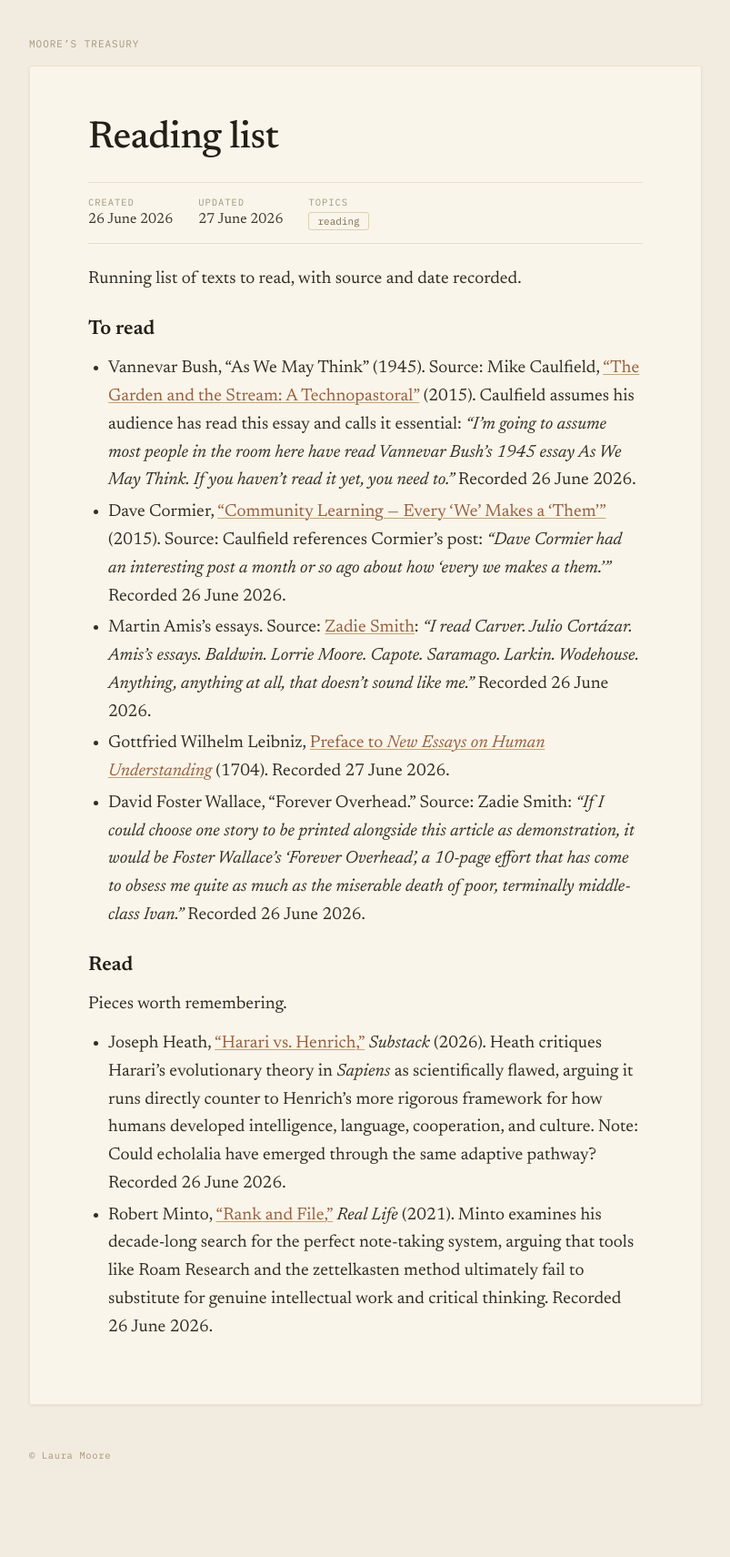
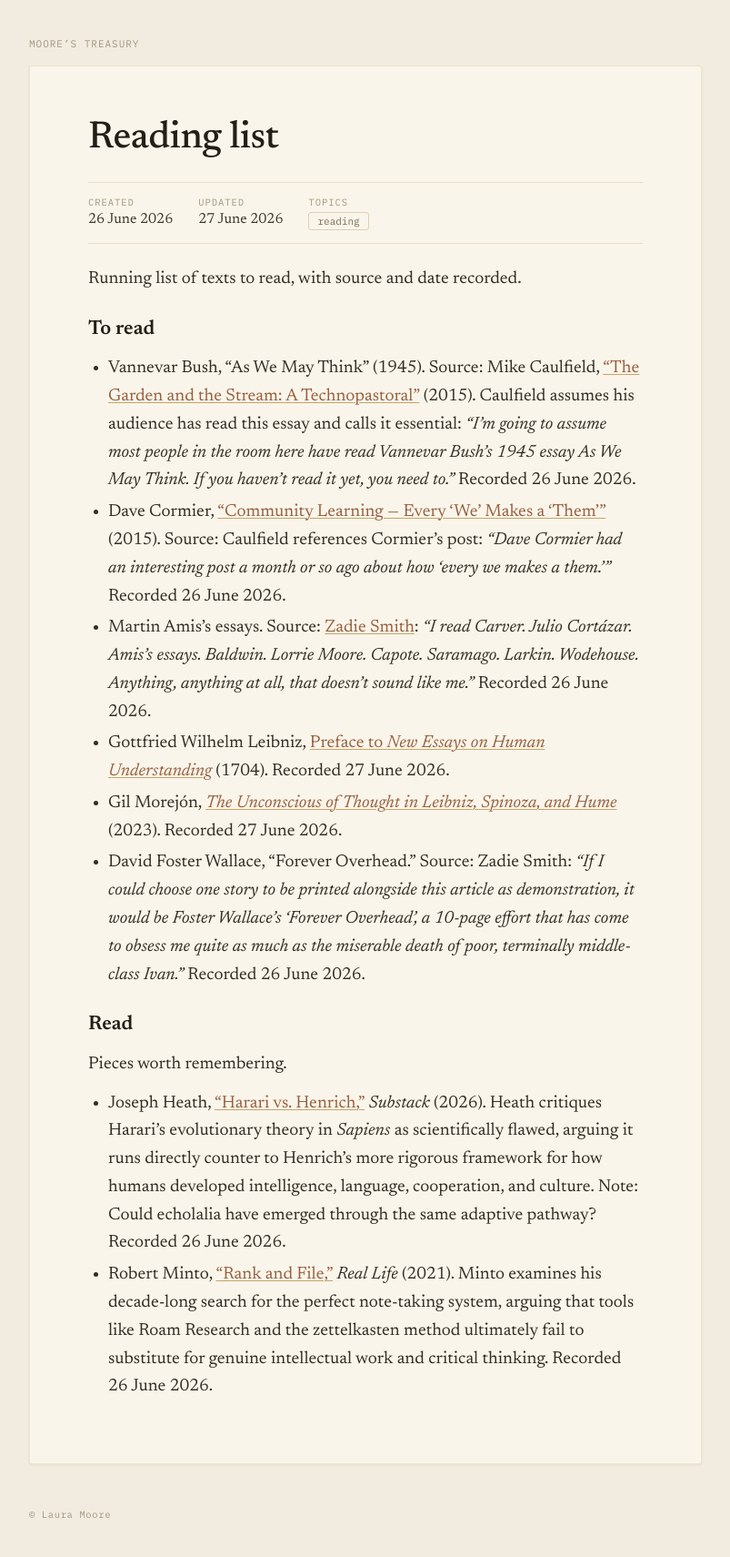
Before and after one commit to lauramoorewrites-del/treasury, a Jekyll site: the page built from _pages/reading-list.md, in a window 1280 px wide. Shown: the whole page at 91% size, without its empty margins (238-1041 px from the left). Built offline with Jekyll 4.4.1, drawn with Linux system fonts in a browser that asks for light colours; before the commit the page ends 1646 px from its top, so only the background shows below that.

Commit message:
Add Morejón's Unconscious of Thought to reading list
Co-Authored-By: Claude Opus 4.6 (1M context) <noreply@anthropic.com>

```diff
--- a/_pages/reading-list.md
+++ b/_pages/reading-list.md
@@ -14,6 +14,7 @@ Running list of texts to read, with source and date recorded.
 - Dave Cormier, ["Community Learning — Every 'We' Makes a 'Them'"](https://davecormier.com/edblog/2015/08/27/community-learning-every-we-makes-a-them/) (2015). Source: Caulfield references Cormier's post: *"Dave Cormier had an interesting post a month or so ago about how 'every we makes a them.'"* Recorded 26 June 2026.
 - Martin Amis’s essays. Source: [Zadie Smith](/treasury/topics/zadie-smith/): *“I read Carver. Julio Cortázar. Amis’s essays. Baldwin. Lorrie Moore. Capote. Saramago. Larkin. Wodehouse. Anything, anything at all, that doesn’t sound like me.”* Recorded 26 June 2026.
 - Gottfried Wilhelm Leibniz, [Preface to *New Essays on Human Understanding*](https://www.earlymoderntexts.com/assets/pdfs/leibniz1705a.pdf) (1704). Recorded 27 June 2026.
+- Gil Morejón, [*The Unconscious of Thought in Leibniz, Spinoza, and Hume*](https://www.cambridge.org/core/books/the-unconscious-of-thought-in-leibniz-spinoza-and-hume/7A9E83630FAB034CA86EFD4391B62497) (2023). Recorded 27 June 2026.
 - David Foster Wallace, “Forever Overhead.” Source: Zadie Smith: *“If I could choose one story to be printed alongside this article as demonstration, it would be Foster Wallace’s ‘Forever Overhead’, a 10-page effort that has come to obsess me quite as much as the miserable death of poor, terminally middle-class Ivan.”* Recorded 26 June 2026.
 
 ## Read
```
